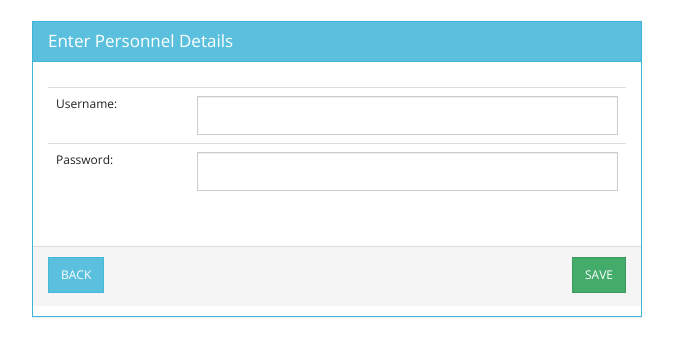
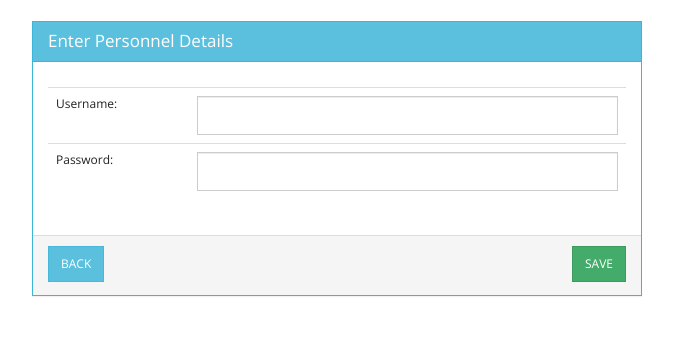
Before and after one commit to ananth1996/CRMS, a Django app: page /log/addPer/ in a window 1280 px wide. Shown: the part 45-402 px from the top of the page, without its empty margins (303-976 px from the left). Run offline with Django 3.2, Linux system fonts and the light colour scheme; a user stored in the database is signed in; tables that the repository leaves empty hold one stand-in row (values such as "Sample post"); some libraries are stand-ins or nearby versions.

Commit message:
tiny changes in front end

```diff
--- a/templates/log/addPer.html
+++ b/templates/log/addPer.html
@@ -49,12 +49,14 @@
                         </p>
                         <input type="hidden" name="next" value="{{ next }}" />
                 </div>
-            <p>
+
                 <div class="panel-footer" style="height: 60px">
+<p>
                                 <input class="btn btn-success btn-sm pull-right " style="margin: 0px" type="submit" value="SAVE" ></input>
-                                <a class="button btn btn-info btn-sm pull-left" href="/home">BACK</a>
+
+                                <a class="button btn btn-info btn-sm pull-left" style="margine: 0px" href="/home">BACK</a>
+</p>
                 </div>
-           </p>
 
 </form>
            </div>
```
Also changed, not shown: templates/index.html (+6 -3 lines).
